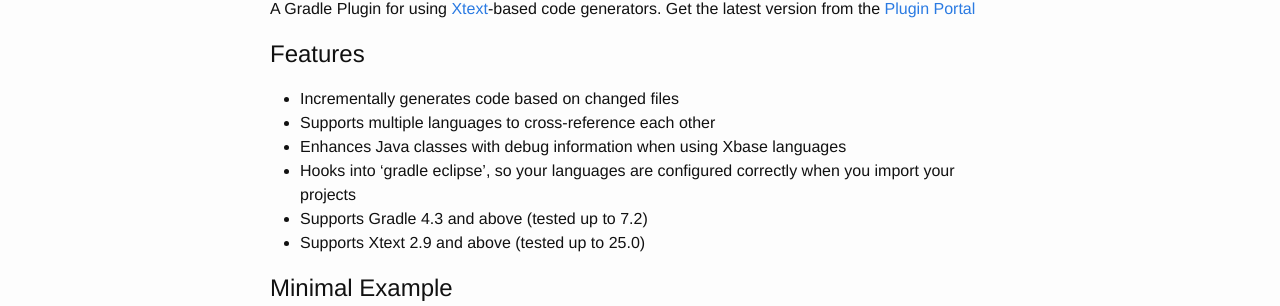
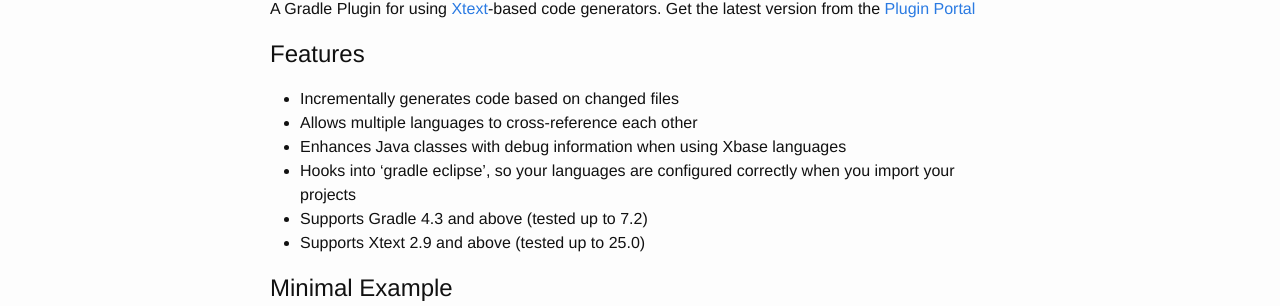
Before and after one commit to xtext/xtext-gradle-plugin, a Jekyll site: the page built from xtext-builder.md, in a window 1280 px wide and 900 px high. Shown: the part 158-464 px from the top of the window. Built offline with Jekyll 4.4.1, drawn with Linux system fonts in a browser that asks for light colours.

Commit message:
Fix typo

```diff
--- a/xtext-builder.md
+++ b/xtext-builder.md
@@ -14,7 +14,7 @@
 --------
 
 - Incrementally generates code based on changed files
-- Supports multiple languages to cross-reference each other
+- Allows multiple languages to cross-reference each other
 - Enhances Java classes with debug information when using Xbase languages
 - Hooks into 'gradle eclipse', so your languages are configured correctly when you import your projects
 - Supports Gradle 4.3 and above (tested up to 7.2)
```
